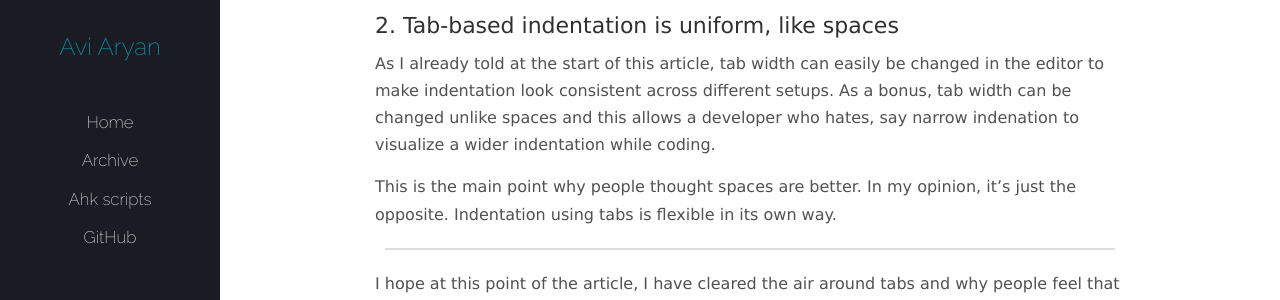
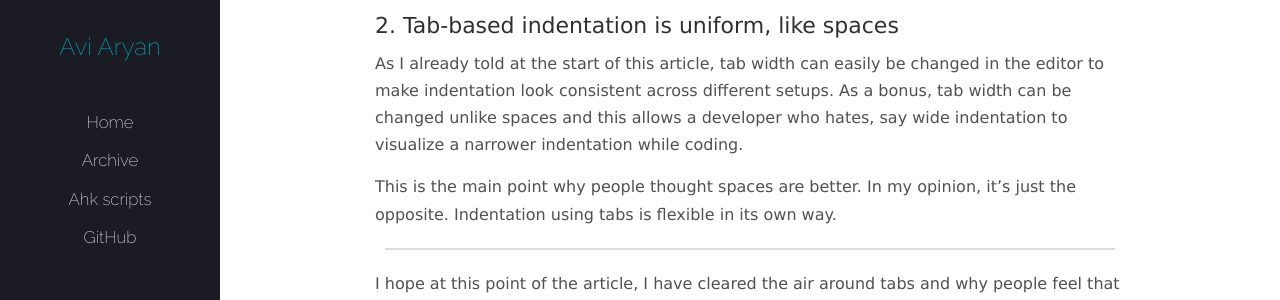
Before and after one commit to aviaryan/aviaryan.github.com-retired-2018, a Jekyll site: the page built from _posts/2017-06-07-tabs-ftw.md, in a window 1280 px wide and 900 px high, scrolled down 935 px. Shown: the part 206-506 px from the top of the window. Built offline with Jekyll 4.4.1, drawn with Linux system fonts in a browser that asks for light colours; comment, search, counter and statistics services are not loaded.

Commit message:
update tabs-ftw

```diff
--- a/_posts/2017-06-07-tabs-ftw.md
+++ b/_posts/2017-06-07-tabs-ftw.md
@@ -47,7 +47,7 @@ Well have a look at the next points then.
 ## 2. Tab-based indentation is uniform, like spaces
 
 As I already told at the start of this article, tab width can easily be changed in the editor to make indentation look consistent across different setups.
-As a bonus, tab width can be changed unlike spaces and this allows a developer who hates, say narrow indenation to visualize a wider indentation while coding.
+As a bonus, tab width can be changed unlike spaces and this allows a developer who hates, say wide indentation to visualize a narrower indentation while coding.
 
 This is the main point why people thought spaces are better. In my opinion, it's just the opposite. Indentation using tabs is flexible in its own way.
 
```
